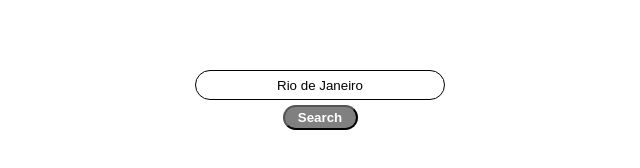
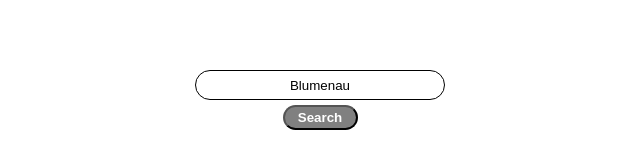
Before and after one commit to vitmonjo/weather-app, a website built with webpack: page dist/index.html in a window 1280 px wide. Shown: the part 374-542 px from the top of the page, 320-960 px from the left. Built offline with nearby package versions, Linux system fonts and the light colour scheme.

Commit message:
Change value for input

```diff
--- a/dist/index.html
+++ b/dist/index.html
@@ -9,7 +9,7 @@
 <body>
     <h1 class="title">Weather App</h1>
     <div class="main-container">
-        <input type="text" class="search-input" placeholder="What's your city?" value="Rio de Janeiro">
+        <input type="text" class="search-input" placeholder="What's your city?" value="Blumenau">
         <button class="search-btn">Search</button>
     </div>
 </body>
```
